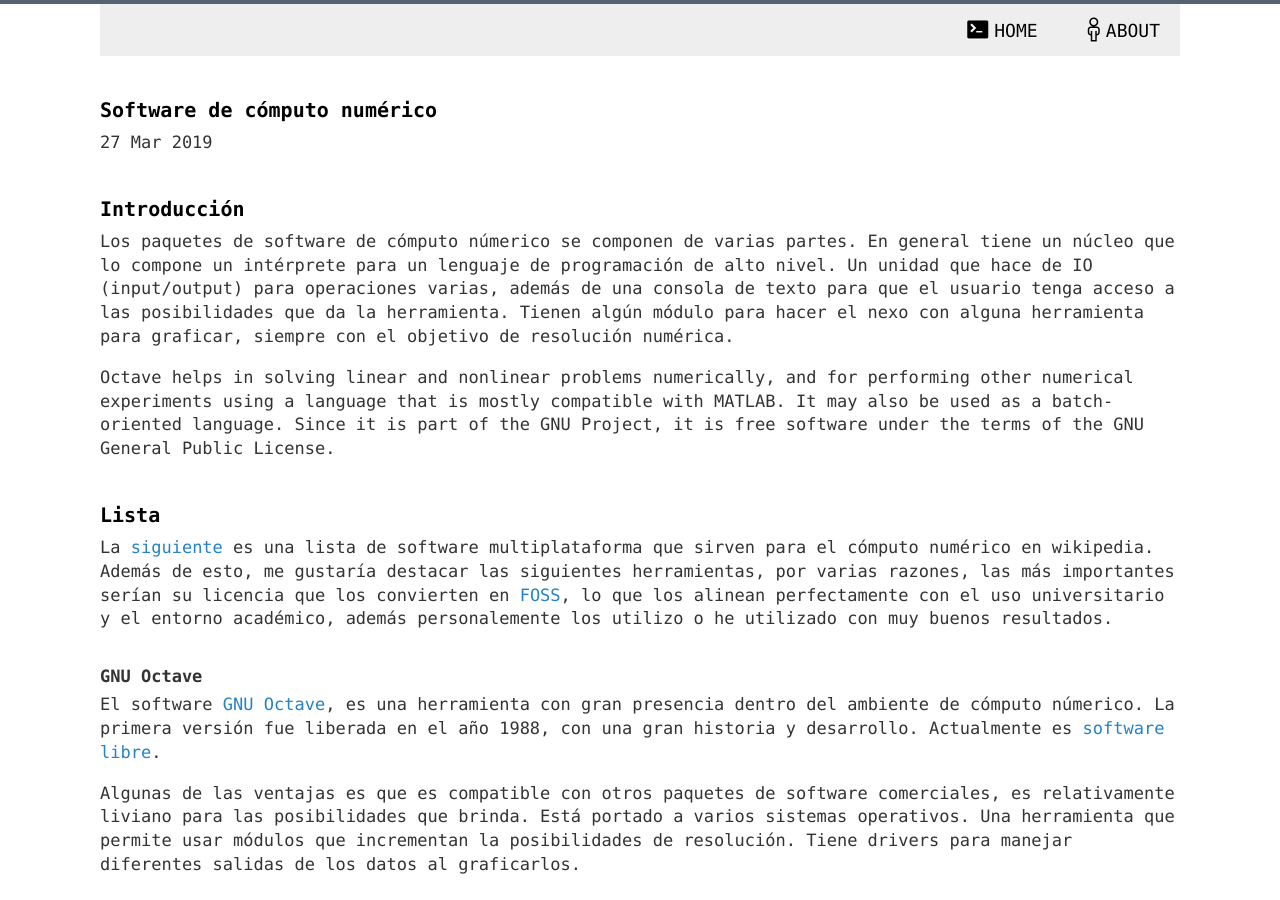
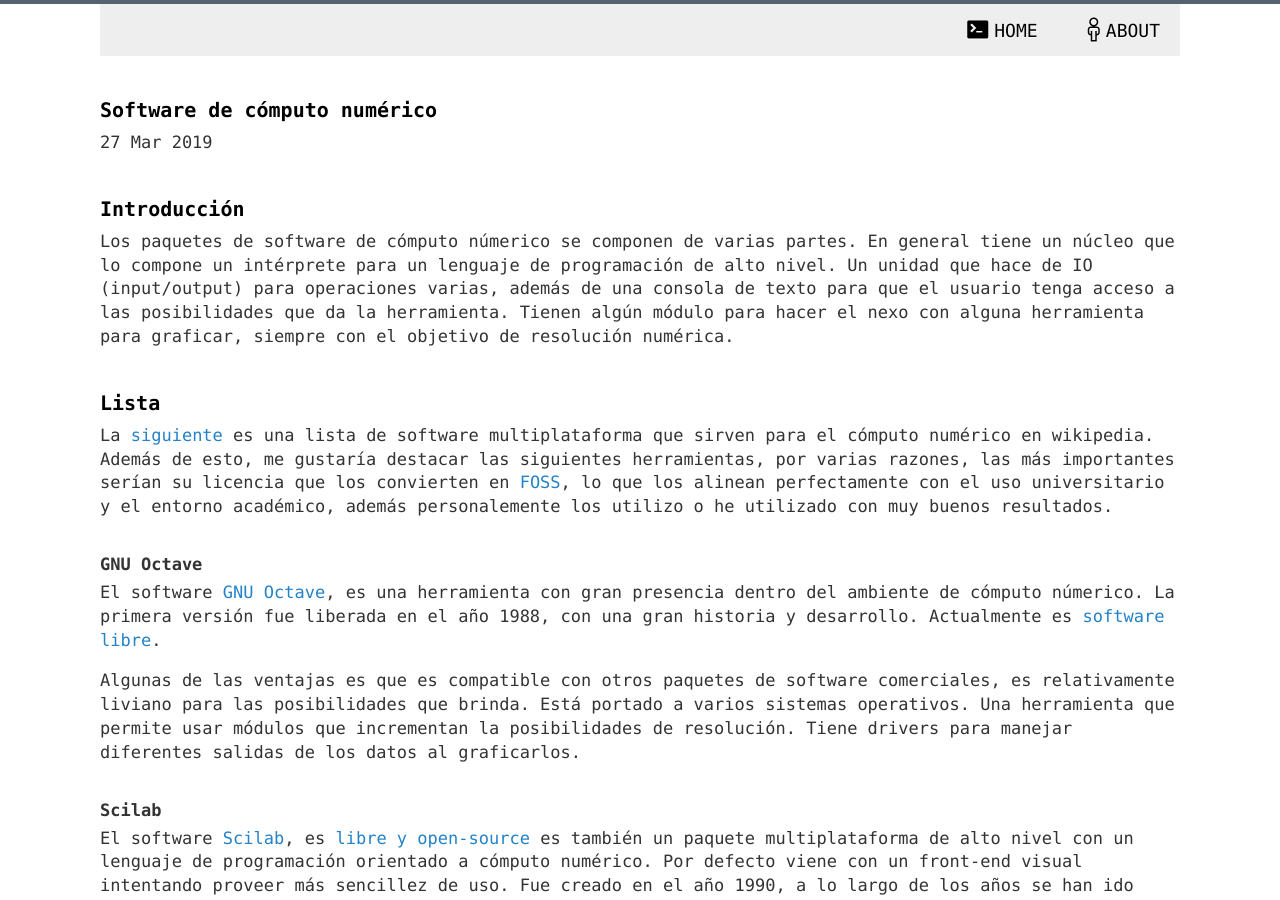
Before and after one commit to 1nv1/UTN-FRN-ASS, a Jekyll site: the page built from _posts/2019-04-27-SoftwareComputo.markdown, in a window 1280 px wide and 900 px high. Built offline with Jekyll 4.4.1, drawn with Linux system fonts in a browser that asks for light colours; comment, search, counter and statistics services are not loaded.

Commit message:
Eliminated ununsed text.

```diff
--- a/_posts/2019-04-27-SoftwareComputo.markdown
+++ b/_posts/2019-04-27-SoftwareComputo.markdown
@@ -16,12 +16,6 @@ operaciones varias, además de una consola de texto para que el usuario tenga
 acceso a las posibilidades que da la herramienta. Tienen algún módulo para hacer
 el nexo con alguna herramienta para graficar, siempre con el objetivo de
 resolución numérica.
-
- Octave helps in solving linear and nonlinear problems numerically, and for
- performing other numerical experiments using a language that is mostly
- compatible with MATLAB. It may also be used as a batch-oriented language.
- Since it is part of the GNU Project, it is free software under the terms of the
- GNU General Public License.
 
 ## Lista
 
```
